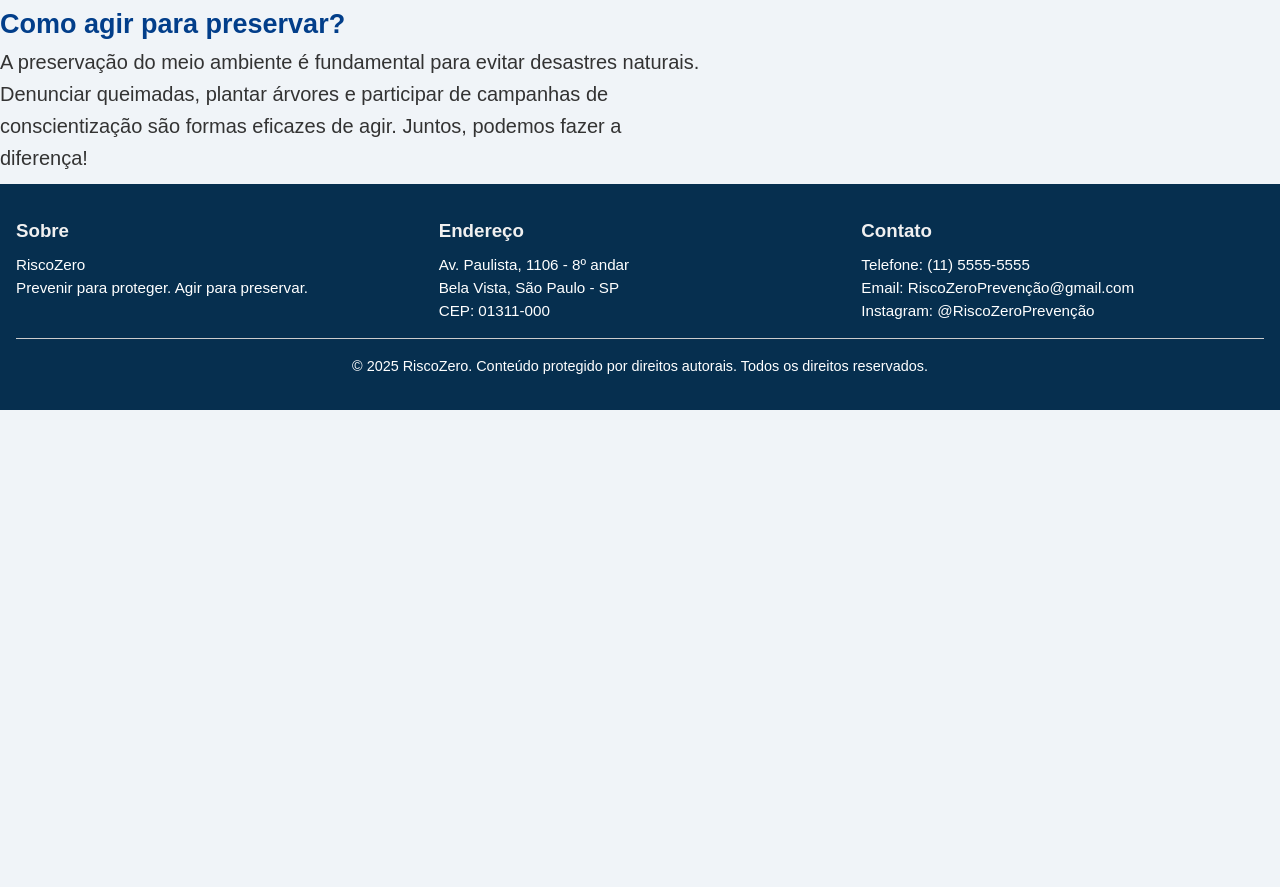
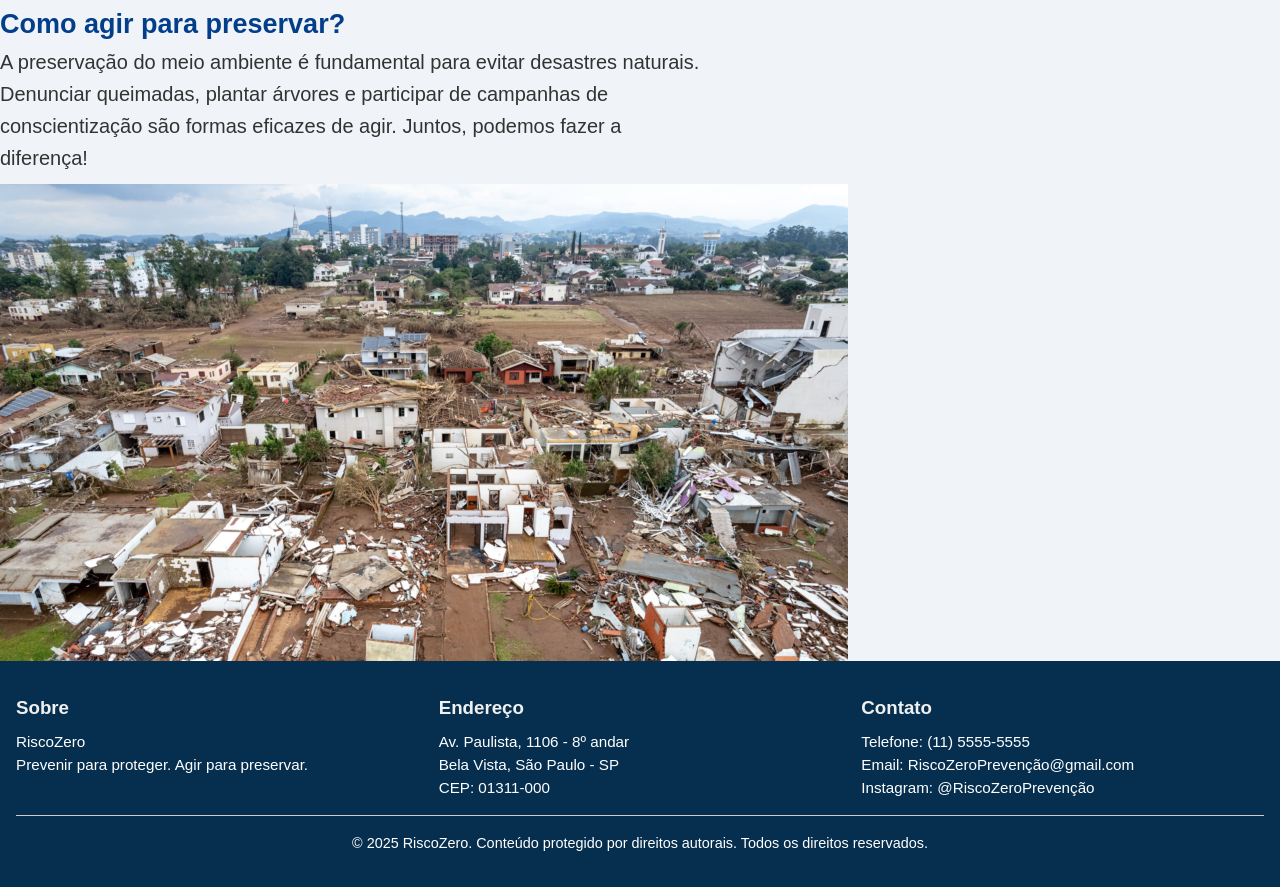
Before and after one commit to juliapompu/Gs-Web-Dev, a plain HTML site: page src/index.html in a window 1280 px wide. Shown: the part 412-1299 px from the top of the page. Before the commit the page ends 822 px from the top, so only its background shows below. Drawn offline with Linux system fonts and the light colour scheme; files whose address does not match are found by name; a web font is replaced by a local one.

Commit message:
feature/img-reconstrucao

```diff
--- a/src/css/style.css
+++ b/src/css/style.css
@@ -1,4 +1,4 @@
-/* Reset e base */
+/* Principal da página*/
 * {
   margin: 0;
   padding: 0;
@@ -38,6 +38,7 @@ body {
 }
 
 
+/*------------------------------------------*/
 
 /* Seção principal com carrossel e texto lado a lado */
 .main-section {
@@ -94,6 +95,9 @@ body {
   cursor: pointer;
   border-radius: 50%;
 }
+
+/*------------------------*/
+
 
 /* Conteúdo */
 .content {
@@ -185,6 +189,14 @@ footer {
     text-align: center;
   }
 }
+
+#enchente2 {
+  display: flex;
+  align-items: center;
+  justify-content: space-between;
+  gap: 20px;
+}
+
 .comoAgir{
   color: #023e8a;
   margin-bottom: 10px;
--- a/src/index.html
+++ b/src/index.html
@@ -29,8 +29,8 @@
   <div class="carousel-container">
     <div class="carousel-slide" id="carousel-slide">
       <img src="assets/enchente.webp" alt="Imagem 1">
-      <img src="assets/queimada.png" alt="Imagem 2">
-      <img src="assets/sp-chuva.png" alt="Imagem 3">
+      <img src="assets/enchente2.jpg" alt="Imagem 2">
+      <img src="assets/enchente3.jpg" alt="Imagem 3">
     </div>
     <div class="carousel-nav">
       <button onclick="prevSlide()">❮</button>
@@ -59,6 +59,9 @@
 </div>
 </div>
 
+ <div id="enchente2">
+  <img src="assets/reconstrucao.jpg" >
+</div>
 
 <footer>
   <div class="footer-container">
```
Also changed, not shown: src/assets/enchente2.jpg (renamed from enchente2.jpg), src/assets/enchente3.jpg (renamed from enchente3.jpg), src/assets/fundo.jpg (deleted), src/assets/furacao-sa.png (deleted), src/assets/reconstrucao.jpg (renamed from reconstrucao.jpg).
